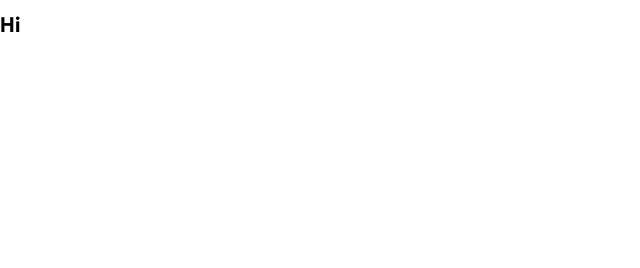
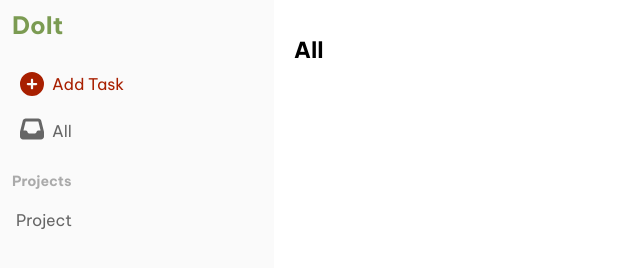
Before and after one commit to tanphat0226/Odin-To-Do-List, a website built with webpack: page src/index.html in a window 1280 px wide. Shown: the whole page, without its empty margins (0-640 px from the left). Built offline with nearby package versions, Linux system fonts and the light colour scheme.

Commit message:
ui: build sidebar

```diff
--- a/src/index.html
+++ b/src/index.html
@@ -3,11 +3,65 @@
 	<head>
 		<meta charset="UTF-8" />
 		<meta name="viewport" content="width=device-width, initial-scale=1.0" />
-		<title>To Do List</title>
+		<title>DoIt</title>
 	</head>
 	<body>
-		<header>
-			<h1>Hi</h1>
-		</header>
+		<main class="app">
+			<aside class="sidebar">
+				<header class="sidebar-header">
+					<h1 id="logo">DoIt</h1>
+				</header>
+
+				<nav class="sidebar-nav">
+					<ul class="nav-list">
+						<li class="nav-item">
+							<button class="btn btn--primary">
+								<svg
+									class="btn-icon"
+									xmlns="http://www.w3.org/2000/svg"
+									viewBox="0 0 512 512"
+									fill="currentColor"
+								>
+									<!--!Font Awesome Free 6.7.2 by @fontawesome - https://fontawesome.com License - https://fontawesome.com/license/free Copyright 2025 Fonticons, Inc.-->
+									<path
+										d="M256 512A256 256 0 1 0 256 0a256 256 0 1 0 0 512zM232 344l0-64-64 0c-13.3 0-24-10.7-24-24s10.7-24 24-24l64 0 0-64c0-13.3 10.7-24 24-24s24 10.7 24 24l0 64 64 0c13.3 0 24 10.7 24 24s-10.7 24-24 24l-64 0 0 64c0 13.3-10.7 24-24 24s-24-10.7-24-24z"
+									/>
+								</svg>
+
+								<span class="btn-label">Add Task</span>
+							</button>
+						</li>
+						<li class="nav-item">
+							<span class="nav-item-icon"
+								><svg
+									xmlns="http://www.w3.org/2000/svg"
+									viewBox="0 0 512 512"
+									fill="currentColor"
+								>
+									<!--!Font Awesome Free 6.7.2 by @fontawesome - https://fontawesome.com License - https://fontawesome.com/license/free Copyright 2025 Fonticons, Inc.-->
+									<path
+										d="M121 32C91.6 32 66 52 58.9 80.5L1.9 308.4C.6 313.5 0 318.7 0 323.9L0 416c0 35.3 28.7 64 64 64l384 0c35.3 0 64-28.7 64-64l0-92.1c0-5.2-.6-10.4-1.9-15.5l-57-227.9C446 52 420.4 32 391 32L121 32zm0 64l270 0 48 192-51.2 0c-12.1 0-23.2 6.8-28.6 17.7l-14.3 28.6c-5.4 10.8-16.5 17.7-28.6 17.7l-120.4 0c-12.1 0-23.2-6.8-28.6-17.7l-14.3-28.6c-5.4-10.8-16.5-17.7-28.6-17.7L73 288 121 96z"
+									/>
+								</svg>
+							</span>
+							<span class="nav-item-label">All</span>
+						</li>
+					</ul>
+				</nav>
+
+				<nav class="sidebar-nav">
+					<h3 class="sidebar-nav-label">Projects</h3>
+					<ul class="nav-list">
+						<li class="nav-item">
+							<span class="nav-item-label">Project</span>
+						</li>
+					</ul>
+				</nav>
+			</aside>
+
+			<section class="app-content">
+				<h2 class="app-content-title">All</h2>
+			</section>
+		</main>
 	</body>
 </html>
--- a/src/styles.css
+++ b/src/styles.css
@@ -1,8 +1,125 @@
 /* Reset CSS */
 @import url('normalize.css');
 @import url('https://fonts.googleapis.com/css2?family=Be+Vietnam+Pro:ital,wght@0,100;0,200;0,300;0,400;0,500;0,600;0,700;0,800;0,900;1,100;1,200;1,300;1,400;1,500;1,600;1,700;1,800;1,900&family=Gloria+Hallelujah&display=swap');
+
+:root {
+	/* Neutrals */
+	--white: #ffffff;
+	--off-white: #eeeeee;
+	--light-gray: #fafafa;
+	--gray-light: #aaaaaa;
+	--gray-medium: #808080;
+	--gray-dark: #666666;
+	--black-soft: #202020;
+	--black: #000000;
+	--black-transparent: #00000066;
+
+	/* Accent colors */
+	--orange-light: #ffefe5;
+	--orange: #f48318;
+	--red: #dc4c3e;
+	--red-dark: #a81f00;
+	--purple: #692ec2;
+	--matcha: #a8c686;
+	--matcha-light: #d9e7c1;
+	--matcha-dark: #7b9b52;
+	--matcha-muted: #b7c99b;
+}
 
 html {
 	font-family: 'Be Vietnam Pro', sans-serif;
 	font-size: 62.5%; /* 62.5% of 16px user agent font size is 10px */
 }
+
+/* Common CSS */
+.btn {
+	min-width: 100px;
+	display: flex;
+	align-items: center;
+	gap: 8px;
+	padding: 4px;
+	background-color: transparent;
+	outline: none;
+	border: none;
+	cursor: pointer;
+
+	.btn-icon {
+		width: 24px;
+		color: currentColor;
+	}
+
+	.btn-label {
+		font-size: 1.6rem;
+		line-height: 1.6;
+	}
+}
+
+.btn.btn--primary {
+	color: var(--red-dark);
+}
+
+/* Logo */
+#logo {
+	font-size: 2.4rem;
+	padding: 0;
+	margin: 0;
+	color: var(--matcha-dark);
+	user-select: none;
+}
+
+.app {
+	display: flex;
+}
+
+.app-content {
+	margin: 20px;
+}
+
+.app-content-title {
+	font-size: 2.2rem;
+}
+
+/* Sidebar */
+.sidebar {
+	padding: 12px;
+	width: 250px;
+	height: 100vh;
+	background-color: var(--light-gray);
+	overflow: hidden;
+}
+
+.sidebar-nav-label {
+	font-size: 1.4rem;
+	color: var(--gray-light);
+	user-select: none;
+}
+
+.sidebar-nav {
+	margin: 20px 0;
+}
+
+/* Nav */
+.nav-list {
+	list-style: none;
+	padding: 0;
+}
+
+.nav-item {
+	display: flex;
+	align-items: center;
+	gap: 8px;
+
+	padding: 8px 4px;
+	font-size: 1.6rem;
+	cursor: pointer;
+	color: var(--gray-dark);
+
+	&:hover {
+		background-color: var(--off-white);
+	}
+}
+
+.nav-item-icon svg {
+	width: 24px;
+	margin-left: 4px;
+}
```
